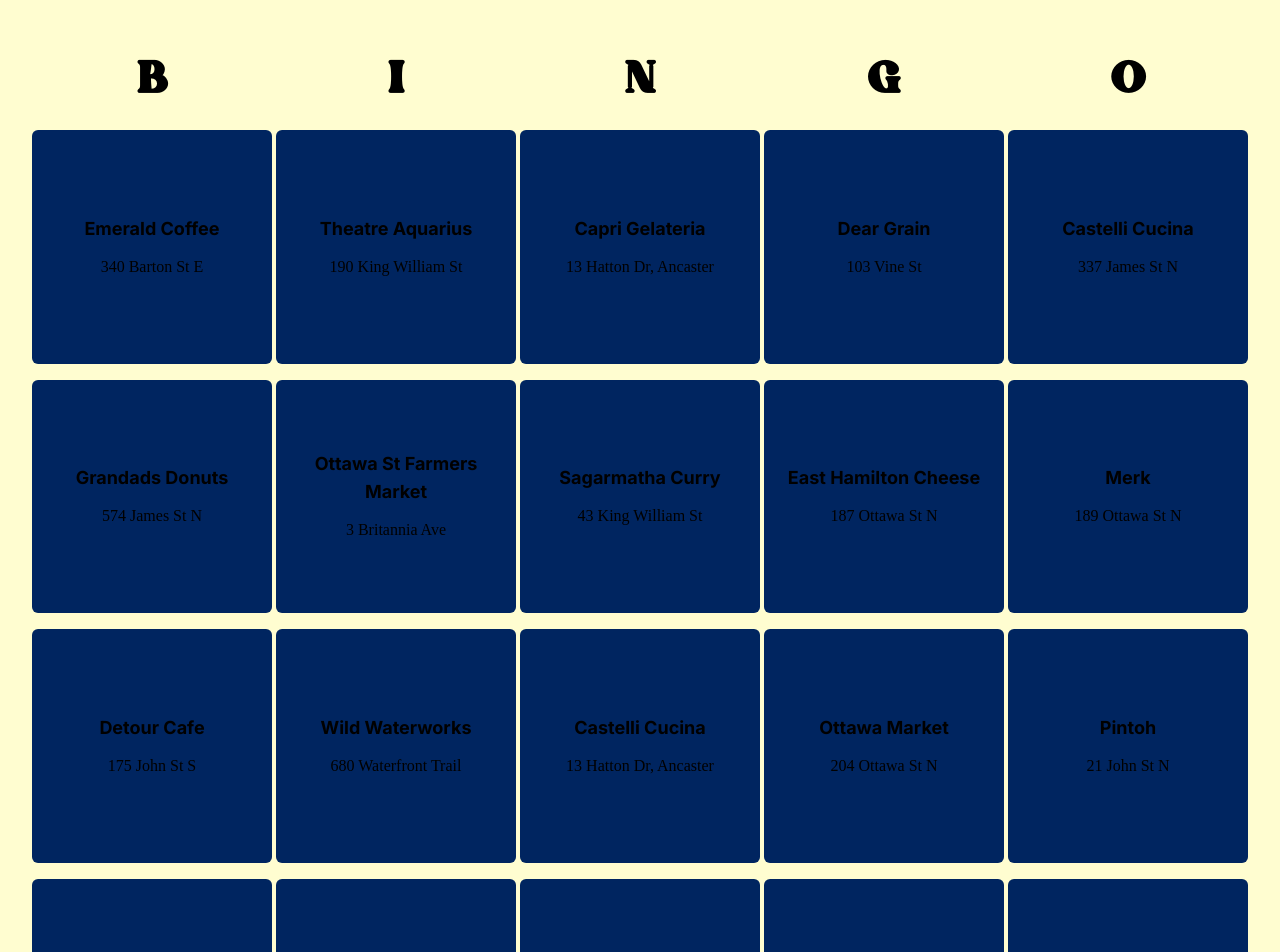
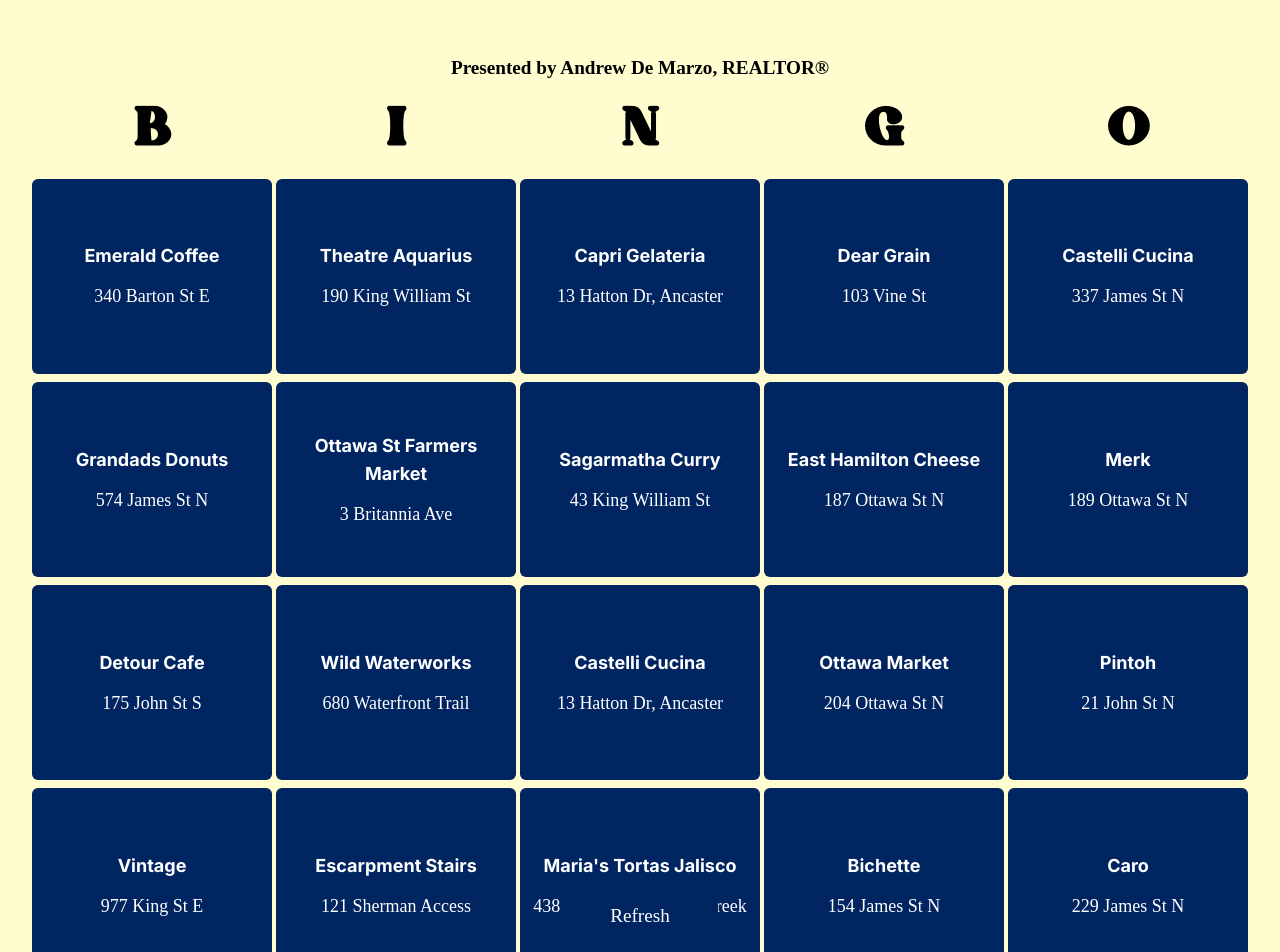
Before and after one commit to MattVinall/Hamilton-Bingo, a Next.js app: page / in a window 1280 px wide. Shown: the part 1340-2292 px from the top of the page. Built offline with nearby package versions, Linux system fonts and the light colour scheme.

Commit message:
remove handle print logic, added handleRefresh, style updates

```diff
--- a/app/components/BingoBoard.tsx
+++ b/app/components/BingoBoard.tsx
@@ -27,49 +27,31 @@ const BingoBoard: React.FC<Props> = ({ businesses }) => {
         initializeBingoBoard();
     }, [initializeBingoBoard]);
 
-
-    const handlePrint = () => {
-        const bingoBoardElement = document.getElementById("bingoBoard");
-        const intro = document.getElementById("intro");
-        const nav = document.getElementsByTagName("nav")[0];
-
-        if (bingoBoardElement && intro && nav) {
-            const clonedBingoBoardElement = bingoBoardElement.cloneNode(true) as HTMLElement;
-
-            clonedBingoBoardElement.style.position = "absolute";
-            clonedBingoBoardElement.style.top = "-9999px";
-            clonedBingoBoardElement.style.left = "-9999px";
-
-
-            document.body.appendChild(clonedBingoBoardElement);
-
-
-            window.print();
-
-            document.body.removeChild(clonedBingoBoardElement);
-        }
+    const handleRefresh = () => {
+        window.location.reload();
     };
 
 
     return (
         <>
-            <div id="bingoBoard" className="md:rounded-lg p-2 md:p-4 min-h-[135vh] sm:min-h-[125vh] md:min-h-[170vh] xl:min-h-[180vh] 2xl:min-h-[105vh]">
+            <div id="bingoBoard" className="md:rounded-lg p-2 md:p-4 min-h-[140vh] sm:min-h-[105vh] md:min-h-[100vh] xl:min-h-[90vh]! 2xl:min-h-[90vh]">
+                <p className="font-bold text-md mx-4 text-center mb-4 text-black">Presented by Andrew De Marzo, REALTOR®</p>
                 <div className="grid grid-cols-5 gap-1">
                     {Object.keys(bingoBoard).map((key, index) => (
                         <div key={key + index} className="col-span-1">
-                            <h3 className="text-4xl md:text-6xl text-center text-black font-bold mb-2">{key}</h3>
+                            <h3 className="text-5xl md:text-7xl text-center text-black font-bold mb-2">{key}</h3>
                             {bingoBoard[key as keyof BingoBoard].map((business: Business) => (
-                                <div key={`${key}-${business.id}`} className="card w-full flex flex-col items-center justify-center h-[20%] md:h-[40%] p-2 mr-4 mt-4 mb-4 rounded-md bg-navy">
-                                    <h4 className="text-sm md:text-lg text-center font-bold mb-3">{business.name}</h4>
-                                    <p className="text-center text-sm md:text-base">{business.address}</p>
+                                <div key={`${key}-${business.id}`} className="card w-full flex flex-col items-center justify-center h-[25%] md:h-[40%] px-2 md:px-2 text-xs my-2 md:my:4 rounded-md bg-navy">
+                                    <h4 className="text-xs md:text-sm lg:text-lg text-center font-bold mb-3 text-white">{business.name}</h4>
+                                    <p className="text-center text-xs md:text-base lg:text-lg text-white">{business.address}</p>
                                 </div>
                             ))}
                         </div>
                     ))}
                 </div>
             </div>
-            <div id="print" className="text-center">
-                <button onClick={handlePrint} className="mt-12 bg-navy text-white rounded-lg py-4 px-12 hover:background-[#AB804D]">Print</button>
+            <div className="text-center">
+                <button onClick={handleRefresh} className="mt-12 bg-navy text-white rounded-lg py-4 px-12 hover:background-[#AB804D]">Refresh</button>
             </div>
         </>
     );
```
